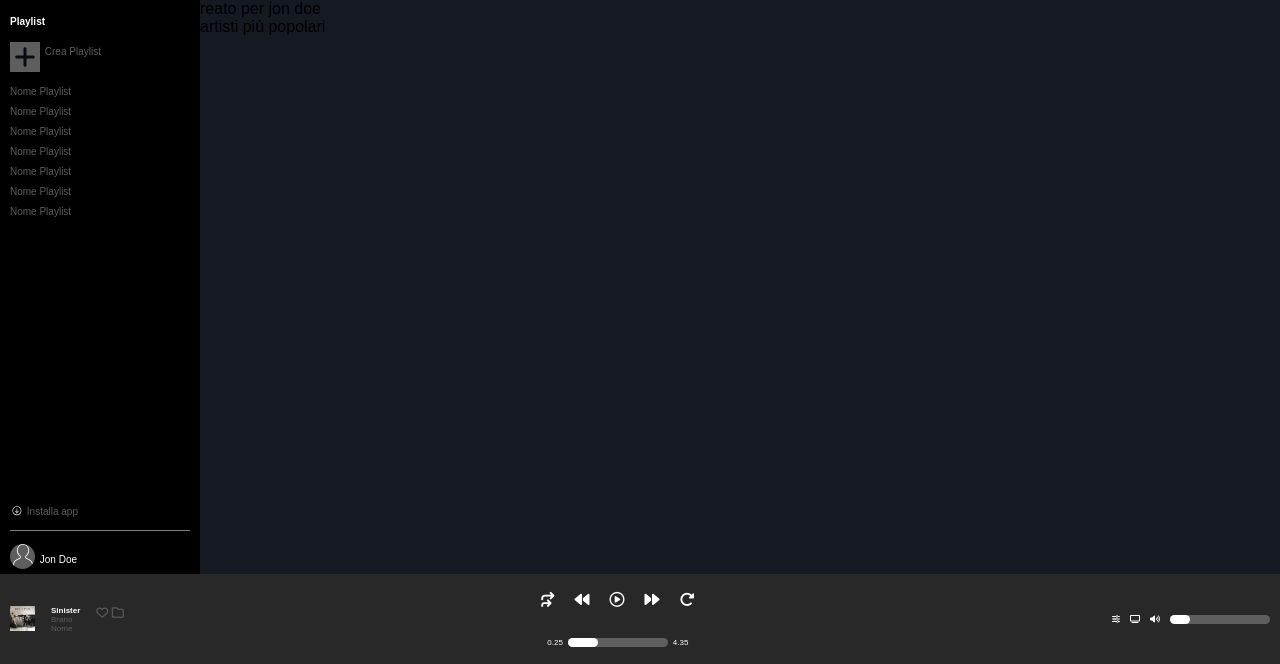
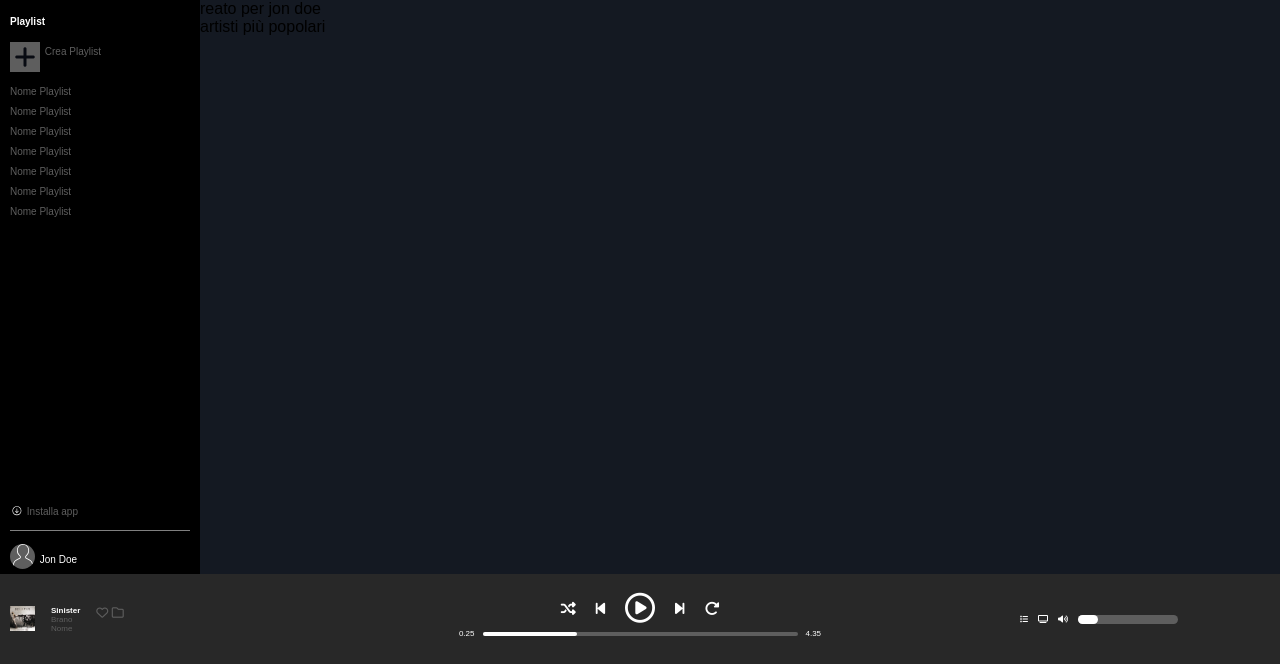
Before and after one commit to Federica-Gallucci/html-css-spotifyweb, a plain HTML site: page index.html in a window 1280 px wide. Shown: the part 136-800 px from the top of the page. Drawn offline with Linux system fonts and the light colour scheme.

Commit message:
add progress bar

```diff
--- a/css/style.css
+++ b/css/style.css
@@ -263,6 +263,17 @@ ul {
   padding: 0 10px;
 }
 
+#player .player-left,
+#player .player-center,
+#player .player-right {
+  flex: 1 1 0px;
+}
+
+#player .player-left,
+#player .player-right {
+  max-width: 250px;
+}
+
 #player p {
   color: #5e5e5e;
 }
@@ -282,32 +293,58 @@ ul {
 }
 
 #player .player-center {
+  max-width: 450px;
+}
+
+#player .player-center-up {
   display: flex;
-  flex-direction: column;
-  flex-grow: 1;
+  justify-content: center;
   align-items: center;
-
-  gap: 30px;
 }
 
 #player .player-center-down {
   display: flex;
-  gap: 5px;
+  justify-content: center;
+  align-items: center;
+  gap: 0.5rem;
+  margin-top: 0.8rem;
 }
 
 #player .player-center-down .bar-time {
-  width: 100px;
+  flex-grow: 1;
+  height: 4px;
 
   border-radius: 15px;
   background-color: #5e5e5e;
+  max-width: 70%;
 }
 
 #player .bar-time-rest {
-  width: 30px;
-  height: 9px;
+  width: 30%;
+  height: 100%;
 
   border-radius: 15px;
   background-color: white;
+  position: relative;
+}
+
+#player .player-center-down .bar-time > .bar-time-rest > .ball {
+  background-color: white;
+  border-radius: 50%;
+  height: 12px;
+  width: 12px;
+  position: absolute;
+  top: 50%;
+  transform: translateY(-50%) translateX(50%);
+  display: none;
+}
+
+#player .player-center-down .bar-time:hover > .bar-time-rest > .ball {
+  display: block;
+}
+
+#player .player-center-down .bar-time:hover > .bar-time-rest {
+  background-color: lime;
 }
 
 #player ul {
@@ -381,16 +418,16 @@ ul {
     margin-bottom: 0.8rem;
   }
 
-  #player .player-center-down .bar-time {
-    width: 130x;
-  }
-
   #siderbar .install,
   #siderbar .profile {
     justify-content: flex-start;
   }
   #siderbar .profile {
     padding-left: 10px;
+  }
+
+  #player .player-center {
+    flex: 2 1 0px;
   }
 }
 
@@ -404,16 +441,9 @@ ul {
   #player .player-left {
     gap: 1rem;
   }
-
-  #player .player-center-down .bar-time {
-    width: 130x;
-  }
 }
 
 /* LARGE */
 
 @media screen and (min-width: 992px) {
-  #player .player-center-down .bar-time {
-    width: 300x;
-  }
 }
--- a/index.html
+++ b/index.html
@@ -153,15 +153,15 @@
           <div class="player-center-up">
             <ul>
               <li>
-                <i class="fa-solid fa-arrows-turn-right"></i>
+                <i class="fa-solid fa-shuffle"></i>
               </li>
               <li>
-                <i class="fa-solid fa-backward"></i>
+                <i class="fa-solid fa-backward-step"></i>
               </li>
               <li>
-                <i class="fa-regular fa-circle-play"></i>
+                <i class="fa-regular fa-circle-play fa-2xl"></i>
               </li>
-              <li><i class="fa-solid fa-forward"></i></li>
+              <li><i class="fa-solid fa-forward-step"></i></li>
               <li>
                 <i class="fa-solid fa-rotate-right"></i>
               </li>
@@ -170,7 +170,9 @@
           <div class="player-center-down">
             <div class="minuts">0.25</div>
             <div class="bar-time">
-              <div class="bar-time-rest"></div>
+              <div class="bar-time-rest">
+                <div class="ball"></div>
+              </div>
             </div>
             <div class="minuts">4.35</div>
           </div>
@@ -179,7 +181,7 @@
         <!-- PLAYER-RIGHT -->
         <div class="player-right">
           <div class="menu">
-            <i class="fa-solid fa-sliders fa-flip-horizontal"></i>
+            <i class="fa-solid fa-list"></i>
           </div>
           <div class="tv">
             <i class="fa-solid fa-tv"></i>
```
